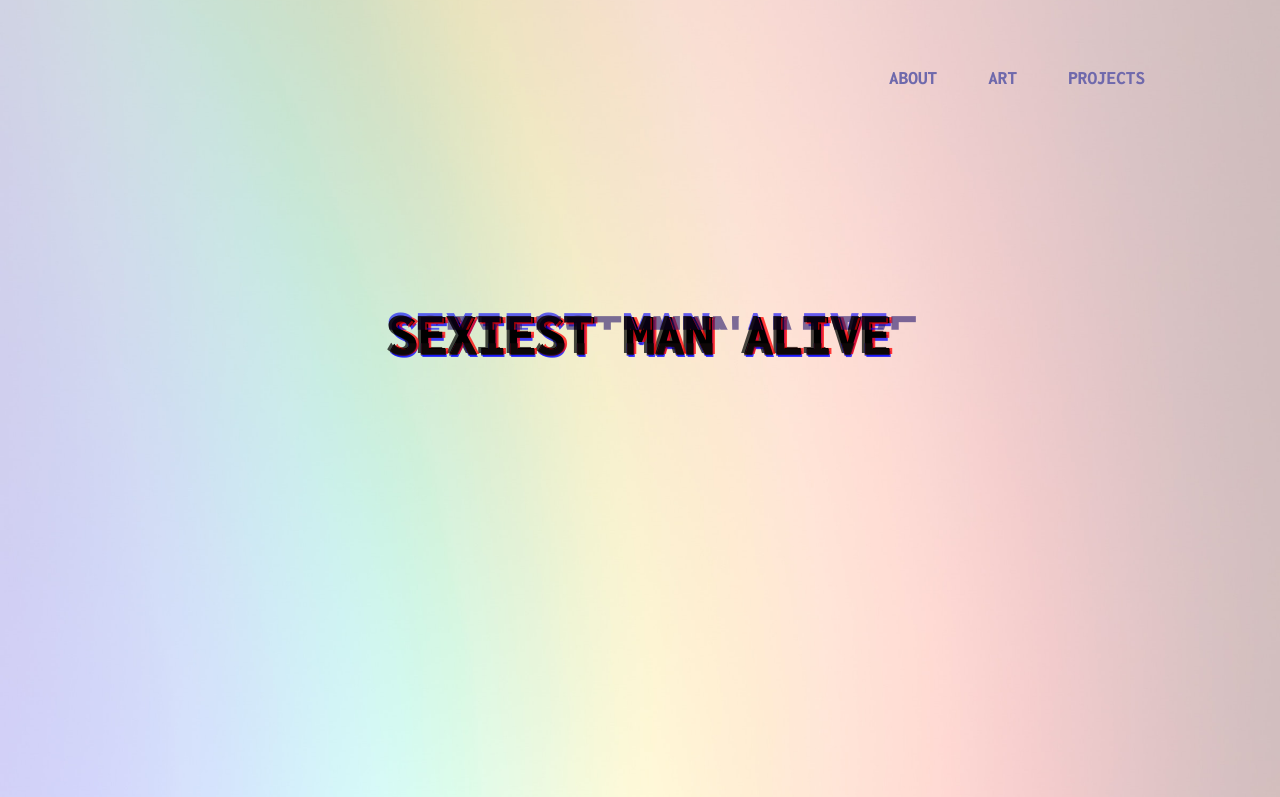
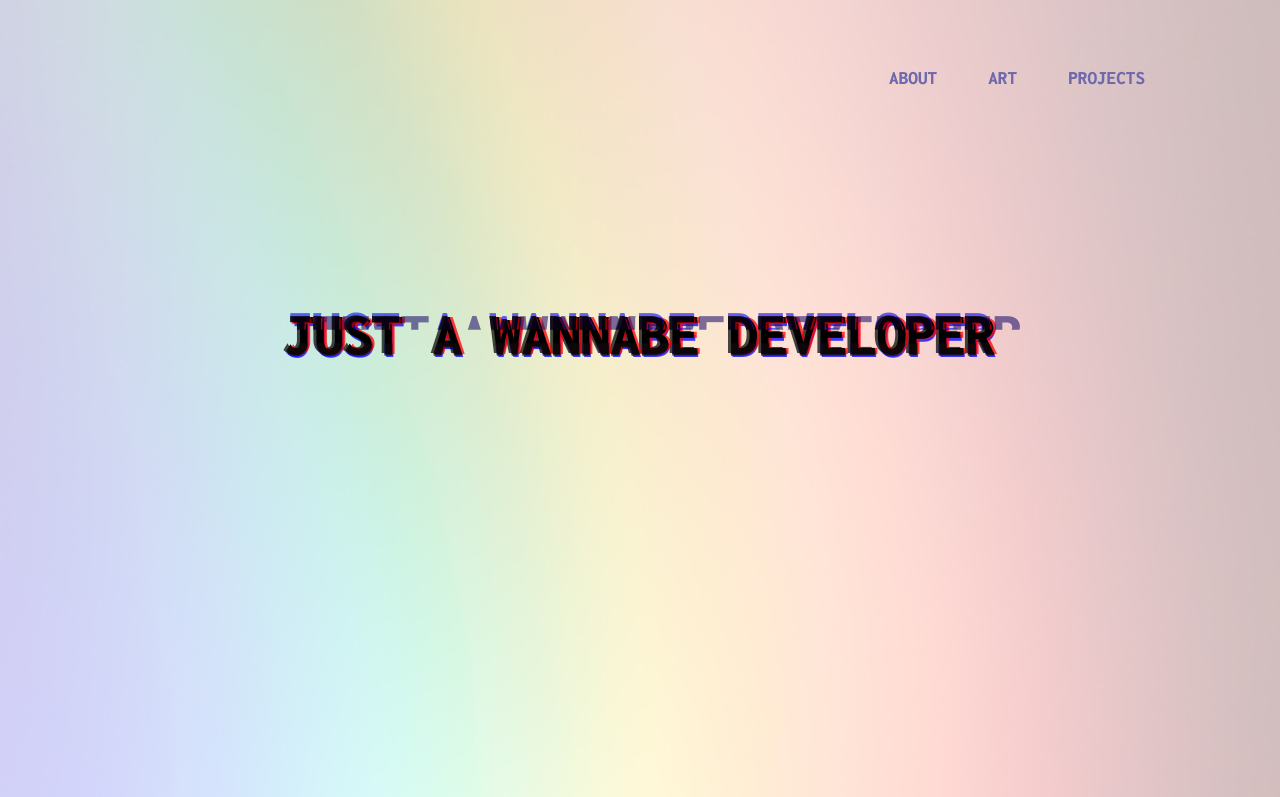
Before and after one commit to ceaiius/PersonalZ, a plain HTML site: page index.html in a window 1280 px wide. Shown: the top 797 px of the page. Drawn offline with nearby package versions, Linux system fonts and the light colour scheme.

Commit message:
feat: Changed the stupid title into an even stupider title

```diff
--- a/index.html
+++ b/index.html
@@ -32,8 +32,8 @@
 
     <section class="home-section">
         <div class="container">
-            <h1 class="title"><span aria-hidden="true">SEXIEST MAN ALIVE</span>SEXIEST MAN ALIVE<span
-                    aria-hidden="true">SEXIEST MAN ALIVE</span></h1>
+            <h1 class="title"><span aria-hidden="true">JUST A WANNABE DEVELOPER</span>JUST A WANNABE DEVELOPER<span
+                    aria-hidden="true">JUST A WANNABE DEVELOPER</span></h1>
 
         </div>
     </section>
```
